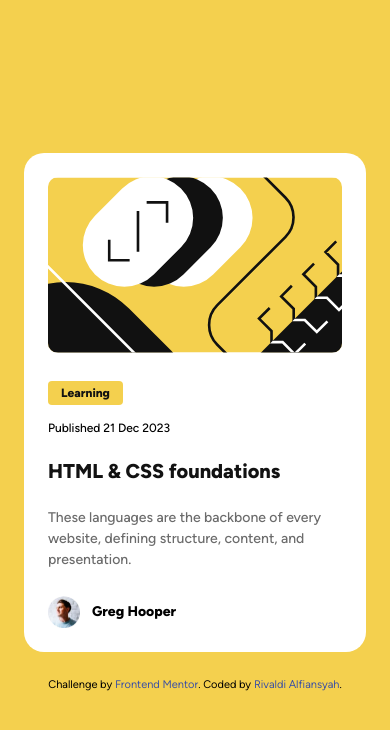
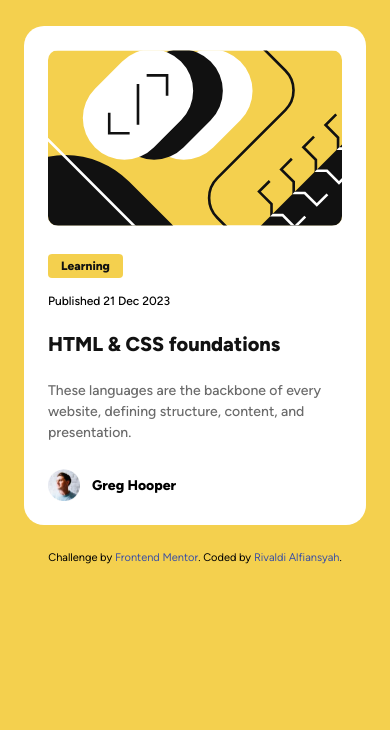
Before and after one commit to Cosaldi/FrontendMentor_blog-preview-card, a plain HTML site: page index.html in a window 390 px wide. Drawn offline with Linux system fonts and the light colour scheme.

```diff
--- a/assets/scss/_global.scss
+++ b/assets/scss/_global.scss
@@ -11,7 +11,6 @@ body {
     background-color: $yellow;
     box-sizing: border-box;
     font-family: 'Figtree';
-    height: 100vh;
 }
 
 a {
@@ -19,6 +18,11 @@ a {
 }
 
 // Margin class
+.my26 {
+    margin-top: 1.625rem;
+    margin-bottom: 1.625rem;
+}
+
 .mx16 {
     margin-left: 1rem;
     margin-right: 1rem;
--- a/index.html
+++ b/index.html
@@ -26,7 +26,7 @@
 
 <body>
 
-  <div class="container">
+  <div class="container my26">
     <main class="mb26">
       <div class="card mx24">
         <figure class="card__image mb24">
```
Also changed, not shown: dist/style.css, 1 other file.
